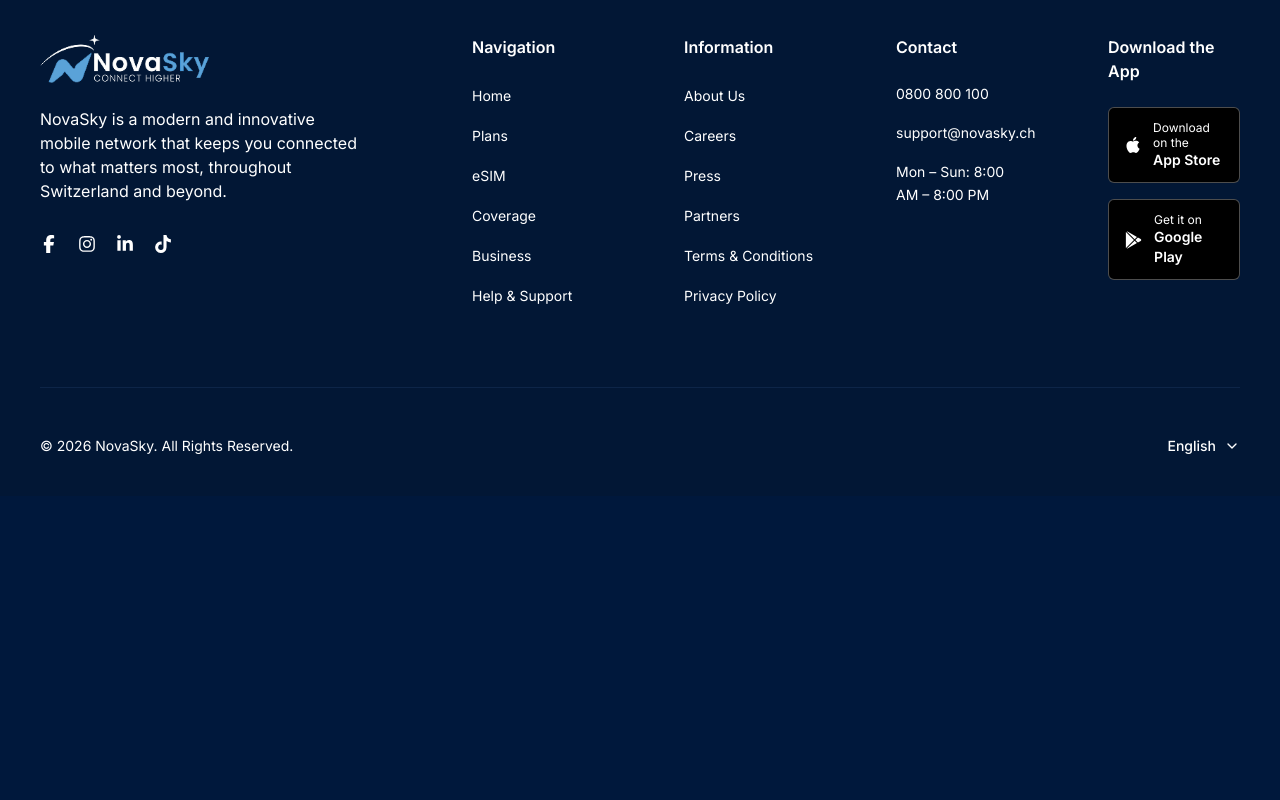
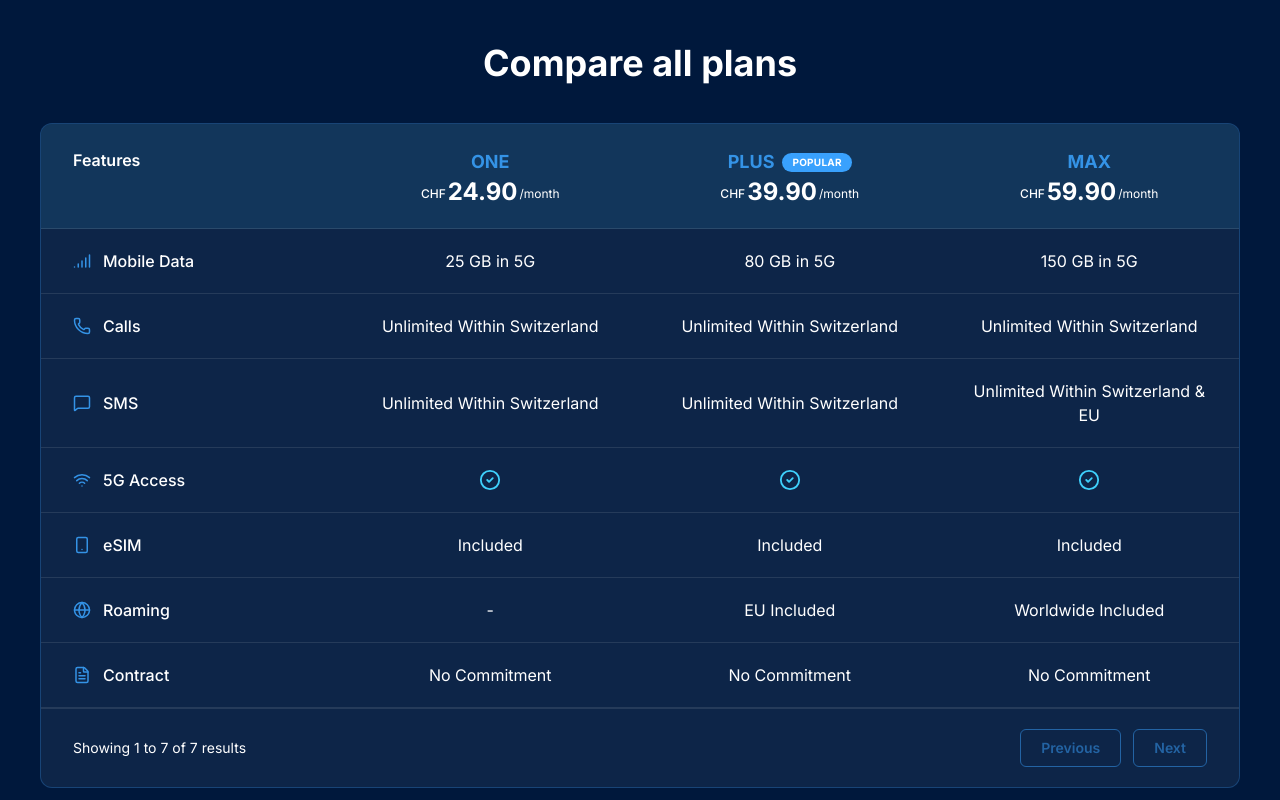
Before and after one commit to Mern-Unbeatable/diams_cli, a React (Vite) app: page /plans in a window 1280 px wide. Shown: the part 1420-2220 px from the top of the page. Before the commit the page ends 1916 px from the top, so only its background shows below. Built offline with nearby package versions, Linux system fonts and the light colour scheme.

Commit message:
plan page another section done

```diff
--- /dev/null
+++ b/src/config/plansCompare.js
@@ -0,0 +1,72 @@
+export const PLANS_COMPARE = {
+  title: "Compare all plans",
+  rows: [
+    {
+      id: "mobile-data",
+      label: "Mobile Data",
+      icon: "signal",
+      values: {
+        one: "25 GB in 5G",
+        plus: "80 GB in 5G",
+        max: "150 GB in 5G",
+      },
+    },
+    {
+      id: "calls",
+      label: "Calls",
+      icon: "phone",
+      values: {
+        one: "Unlimited Within Switzerland",
+        plus: "Unlimited Within Switzerland",
+        max: "Unlimited Within Switzerland",
+      },
+    },
+    {
+      id: "sms",
+      label: "SMS",
+      icon: "message",
+      values: {
+        one: "Unlimited Within Switzerland",
+        plus: "Unlimited Within Switzerland",
+        max: "Unlimited Within Switzerland & EU",
+      },
+    },
+    {
+      id: "5g-access",
+      label: "5G Access",
+      icon: "wifi",
+      type: "check",
+      values: { one: true, plus: true, max: true },
+    },
+    {
+      id: "esim",
+      label: "eSIM",
+      icon: "sim",
+      values: {
+        one: "Included",
+        plus: "Included",
+        max: "Included",
+      },
+    },
+    {
+      id: "roaming",
+      label: "Roaming",
+      icon: "globe",
+      values: {
+        one: "-",
+        plus: "EU Included",
+        max: "Worldwide Included",
+      },
+    },
+    {
+      id: "contract",
+      label: "Contract",
+      icon: "file",
+      values: {
+        one: "No Commitment",
+        plus: "No Commitment",
+        max: "No Commitment",
+      },
+    },
+  ],
+};
--- a/src/index.css
+++ b/src/index.css
@@ -6,6 +6,7 @@
   --color-secondary: #0d2548;
   --color-btnPrimary: #39a1fd;
   --color-textAccent: #3fd0fc;
+  --color-textsecondary: #3493E6;
 }
 
 *,
--- a/src/pages/public/plans/PlansView.jsx
+++ b/src/pages/public/plans/PlansView.jsx
@@ -1,4 +1,5 @@
 import PlansHeroSection from "./sections/PlansHeroSection";
+import ComparePlansSection from "./sections/ComparePlansSection";
 import PricingPlans from "@/Components/public/PricingPlans";
 
 const PlansView = () => {
@@ -6,6 +7,7 @@ const PlansView = () => {
     <>
       <PlansHeroSection />
       <PricingPlans />
+      <ComparePlansSection />
     </>
   );
 };
--- /dev/null
+++ b/src/pages/public/plans/sections/ComparePlansSection.jsx
@@ -0,0 +1,142 @@
+import {
+  CheckCircle2,
+  FileText,
+  Globe,
+  MessageSquare,
+  Phone,
+  Signal,
+  Smartphone,
+  Wifi,
+} from "lucide-react";
+import { PLANS } from "@/config/plans";
+import { PLANS_COMPARE } from "@/config/plansCompare";
+
+const ROW_ICONS = {
+  signal: Signal,
+  phone: Phone,
+  message: MessageSquare,
+  wifi: Wifi,
+  sim: Smartphone,
+  globe: Globe,
+  file: FileText,
+};
+
+const ComparePlansSection = () => {
+  const { title, rows } = PLANS_COMPARE;
+  const total = rows.length;
+
+  return (
+    <section className="bg-primary">
+      <div className="mx-auto container px-5 py-14 sm:px-6 sm:py-20 lg:px-10">
+        <h2 className="text-center text-2xl font-bold text-white sm:text-3xl lg:text-4xl">
+          {title}
+        </h2>
+
+        <div className="mt-10 overflow-x-auto rounded-xl border border-btnPrimary/25 bg-secondary">
+          <div className="min-w-180">
+            <div className="grid grid-cols-4 border-b bg-textAccent/10 border-white/10">
+              <div className="px-6 py-5 text-sm font-semibold text-white sm:px-8 sm:py-6 sm:text-base">
+                Features
+              </div>
+
+              {PLANS.map((plan) => (
+                <div
+                  key={plan.id}
+                  className="px-4 py-5 text-center sm:px-6 sm:py-6"
+                >
+                  <div className="flex flex-col items-center gap-1">
+                    <div className="flex items-center gap-2">
+                      <span className="text-base font-bold uppercase text-textsecondary sm:text-lg">
+                        {plan.name}
+                      </span>
+                      {plan.popular && (
+                        <span className="rounded-full bg-btnPrimary px-2.5 py-0.5 text-[10px] font-bold tracking-wide text-white">
+                          POPULAR
+                        </span>
+                      )}
+                    </div>
+                    <div className="flex items-end justify-center gap-0.5 text-white">
+                      <span className="pb-0.5 text-xs font-medium">
+                        {plan.currency}
+                      </span>
+                      <span className="text-xl font-bold leading-none sm:text-2xl">
+                        {plan.price}
+                      </span>
+                      <span className="pb-0.5 text-xs">{plan.period}</span>
+                    </div>
+                  </div>
+                </div>
+              ))}
+            </div>
+
+            {rows.map((row) => {
+              const Icon = ROW_ICONS[row.icon];
+
+              return (
+                <div
+                  key={row.id}
+                  className="grid grid-cols-4 border-b border-white/10 last:border-b-0"
+                >
+                  <div className="flex items-center gap-3 px-6 py-4 sm:px-8 sm:py-5">
+                    <Icon
+                      size={18}
+                      strokeWidth={2}
+                      className="shrink-0 text-textsecondary"
+                    />
+                    <span className="text-sm font-medium text-white sm:text-base">
+                      {row.label}
+                    </span>
+                  </div>
+
+                  {PLANS.map((plan) => (
+                    <div
+                      key={plan.id}
+                      className="flex items-center justify-center px-4 py-4 sm:px-6 sm:py-5"
+                    >
+                      {row.type === "check" ? (
+                        <CheckCircle2
+                          size={22}
+                          strokeWidth={2}
+                          className="text-textAccent"
+                        />
+                      ) : (
+                        <span className="text-center text-sm text-white sm:text-base">
+                          {row.values[plan.id]}
+                        </span>
+                      )}
+                    </div>
+                  ))}
+                </div>
+              );
+            })}
+
+            <div className="flex flex-col gap-4 border-t border-white/10 px-6 py-4 sm:flex-row sm:items-center sm:justify-between sm:px-8 sm:py-5">
+              <p className="text-sm text-white">
+                Showing 1 to {total} of {total} results
+              </p>
+
+              <div className="flex gap-3">
+                <button
+                  type="button"
+                  disabled
+                  className="rounded-md border border-btnPrimary px-5 py-2 text-sm font-semibold text-btnPrimary opacity-50"
+                >
+                  Previous
+                </button>
+                <button
+                  type="button"
+                  disabled
+                  className="rounded-md border border-btnPrimary px-5 py-2 text-sm font-semibold text-btnPrimary opacity-50"
+                >
+                  Next
+                </button>
+              </div>
+            </div>
+          </div>
+        </div>
+      </div>
+    </section>
+  );
+};
+
+export default ComparePlansSection;
```
